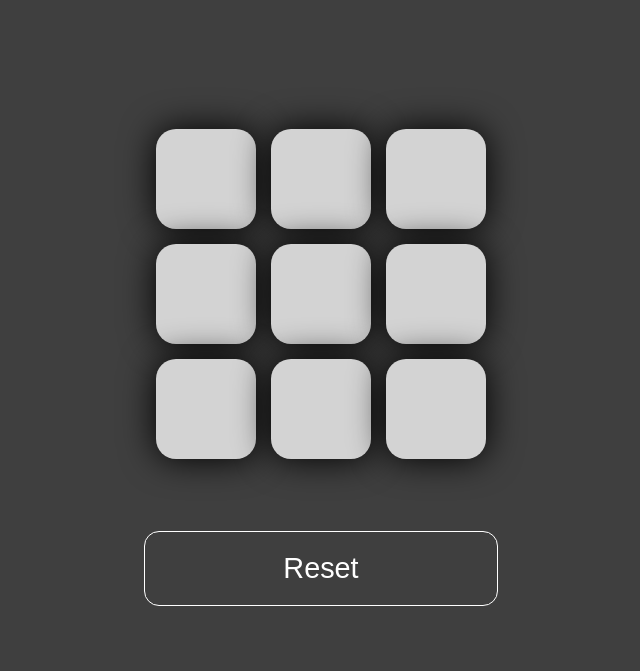
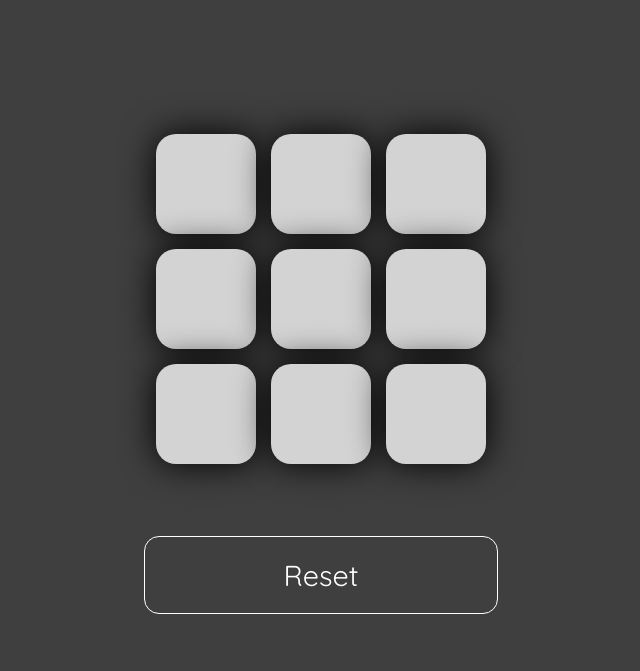
Before and after one commit to Ashishxo/tictactoe, a plain HTML site: page index.html in a window 1280 px wide. Shown: the part 129-800 px from the top of the page, without its empty margins (319-959 px from the left). Drawn offline with Linux system fonts and the light colour scheme.

Commit message:
Update index.html

```diff
--- a/index.html
+++ b/index.html
@@ -5,6 +5,10 @@
     <meta http-equiv="X-UA-Compatible" content="IE=edge">
     <meta name="viewport" content="width=device-width, initial-scale=1.0">
     <link href="./styles.css" rel="stylesheet">
+
+    <link rel="preconnect" href="https://fonts.googleapis.com">
+<link rel="preconnect" href="https://fonts.gstatic.com" crossorigin>
+<link href="https://fonts.googleapis.com/css2?family=Quicksand&display=swap" rel="stylesheet">
 
     <title>Tic Tac Toe</title>
 </head>
```
